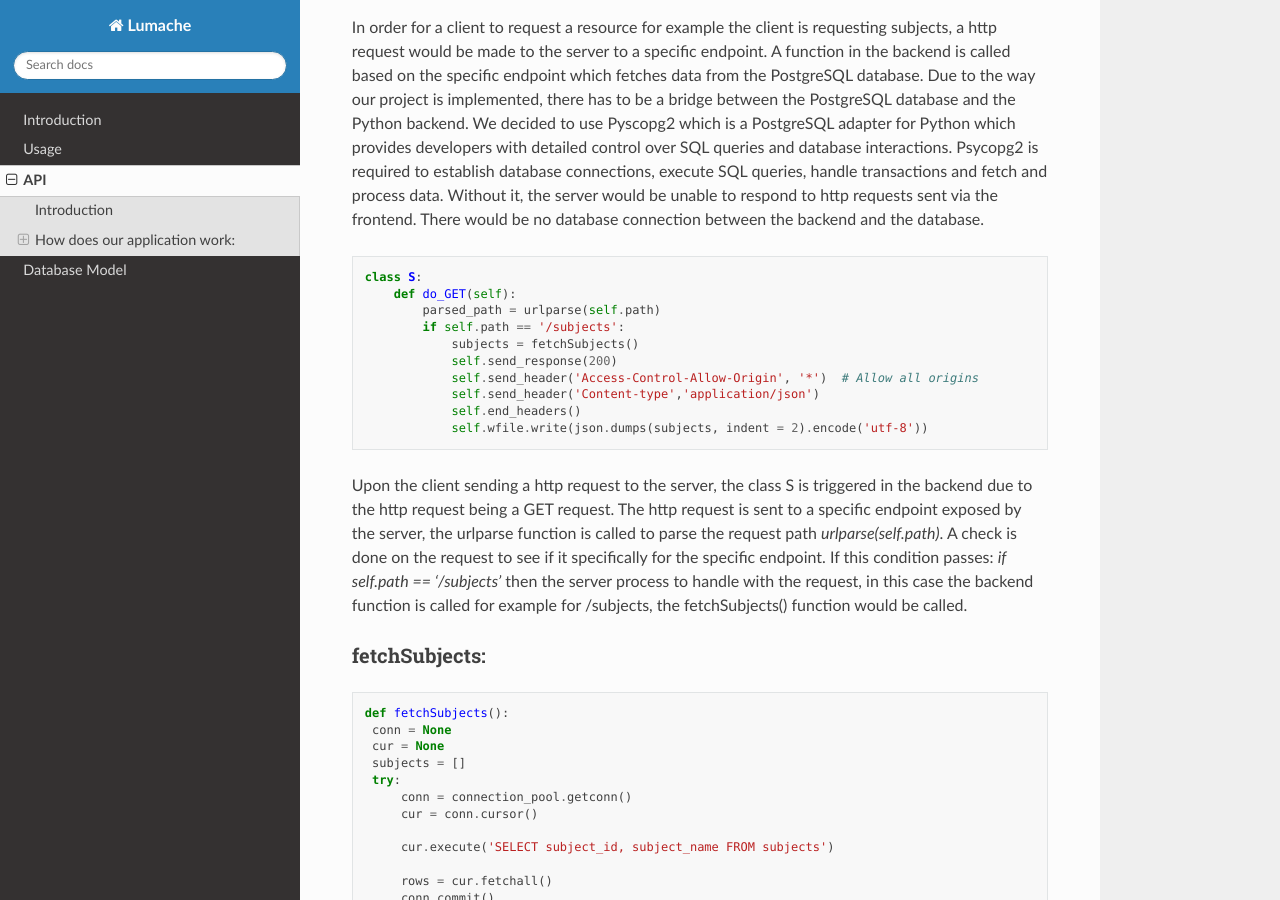
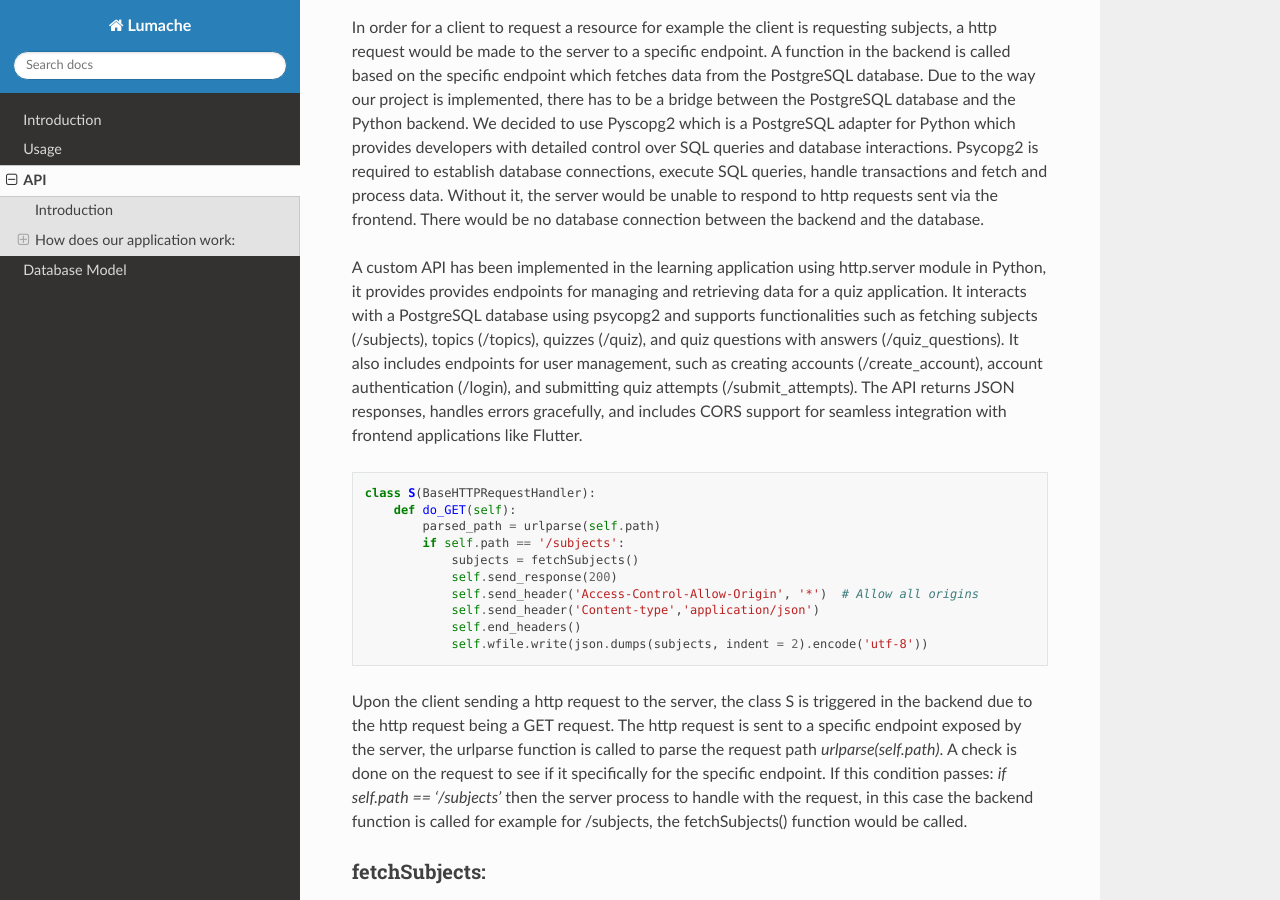
Before and after one commit to RenetaT/Group-7B, a Sphinx documentation site: the page built from docs/source/api.rst, in a window 1280 px wide and 900 px high, scrolled down 400 px. Built offline with Sphinx 7.4.7 and the Read the Docs theme 3.1.0, drawn with Linux system fonts in a browser that asks for light colours.

```diff
--- a/docs/source/api.rst
+++ b/docs/source/api.rst
@@ -17,9 +17,11 @@ How does our application work:
 
 In order for a client to request a resource for example the client is requesting subjects, a http request would be made to the server to a specific endpoint. A function in the backend is called based on the specific endpoint which fetches data from the PostgreSQL database. Due to the way our project is implemented, there has to be a bridge between the PostgreSQL database and the Python backend. We decided to use Pyscopg2 which is a PostgreSQL adapter for Python which provides developers with detailed control over SQL queries and database interactions. Psycopg2 is required to establish database connections, execute SQL queries, handle transactions and fetch and process data. Without it, the server would be unable to respond to http requests sent via the frontend. There would be no database connection between the backend and the database.
 
+A custom API has been implemented in the learning application using http.server module in Python, it provides provides endpoints for managing and retrieving data for a quiz application. It interacts with a PostgreSQL database using psycopg2 and supports functionalities such as fetching subjects (/subjects), topics (/topics), quizzes (/quiz), and quiz questions with answers (/quiz_questions). It also includes endpoints for user management, such as creating accounts (/create_account), account authentication (/login), and submitting quiz attempts (/submit_attempts). The API returns JSON responses, handles errors gracefully, and includes CORS support for seamless integration with frontend applications like Flutter.
+
 .. code-block:: python
 
-   class S:
+   class S(BaseHTTPRequestHandler):
        def do_GET(self):
            parsed_path = urlparse(self.path)
            if self.path == '/subjects':
```
